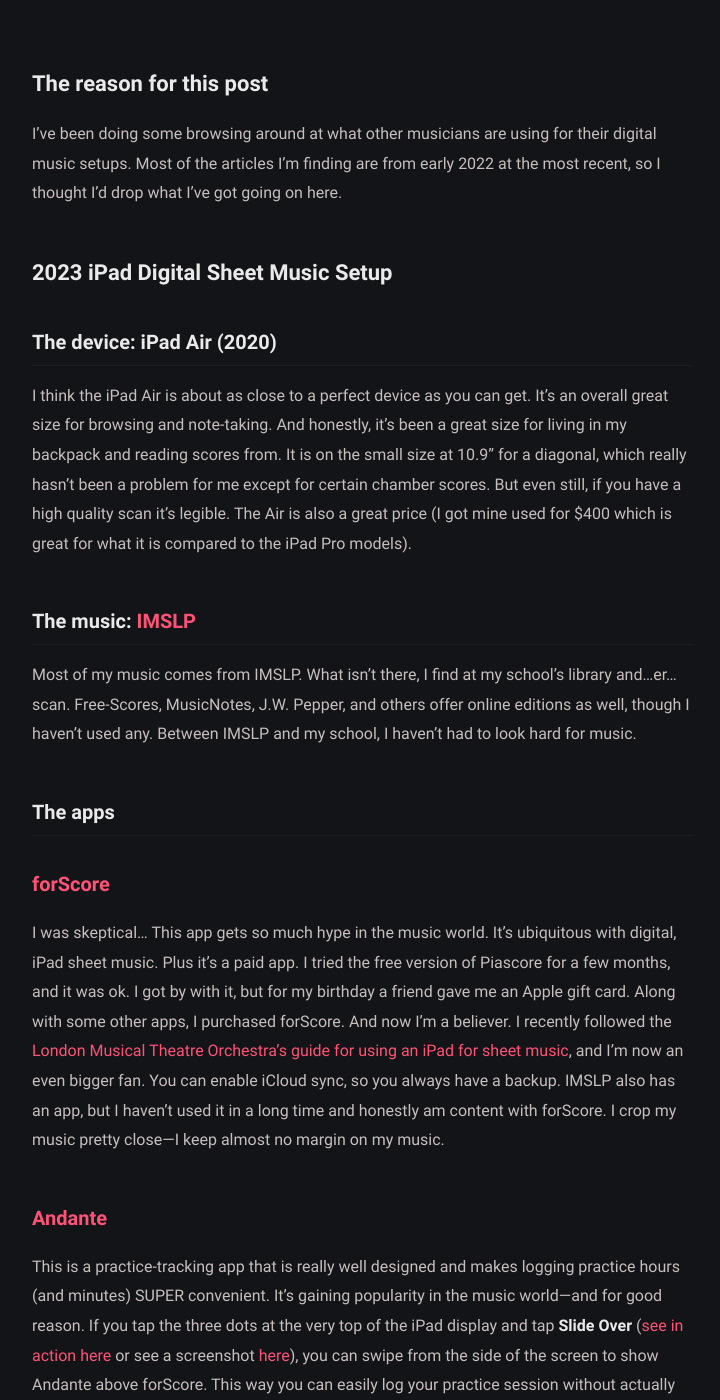
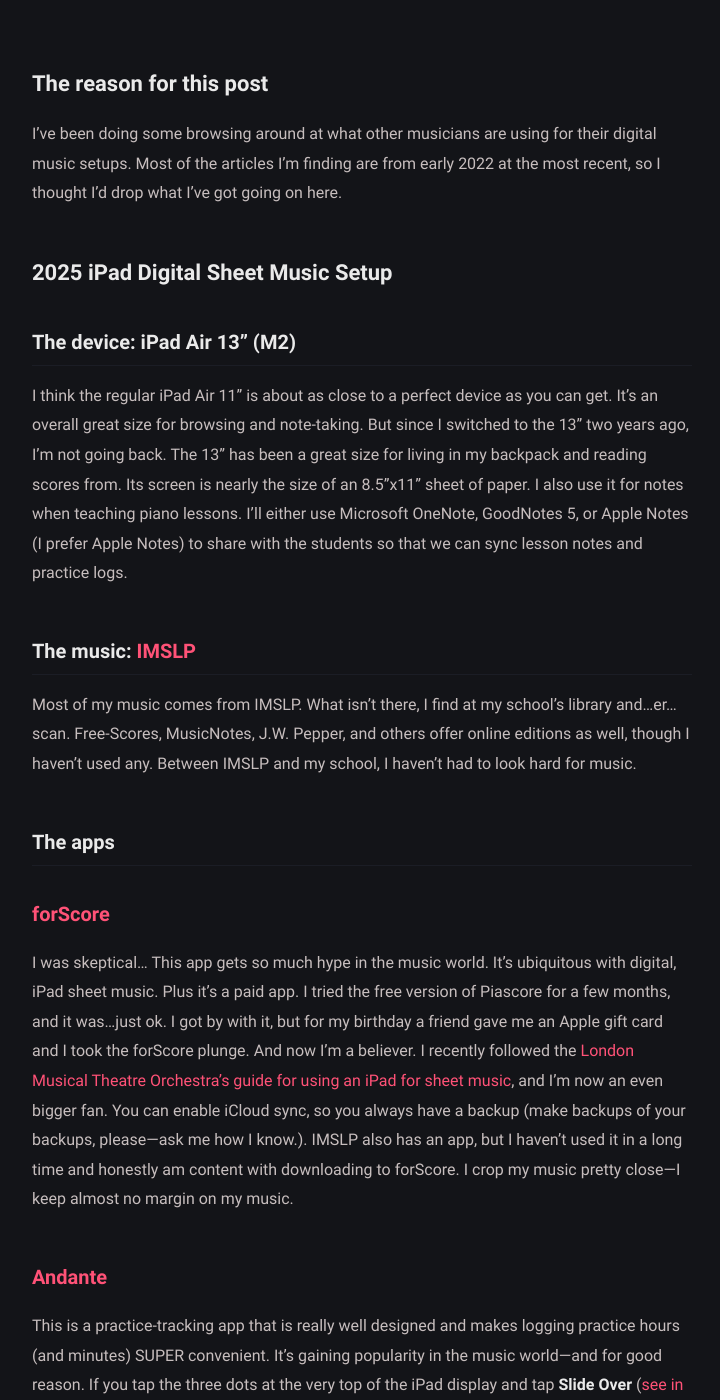
Before and after one commit to atrial-albumen/atrial-albumen.github.io, a Jekyll site: the page built from _posts/2023-05-25-i-use-an-ipad/2025-09-29-i-use-an-ipad.md, in a window 1280 px wide and 1400 px high, scrolled down 344 px. Shown: the whole window, without its empty margins (278-998 px from the left). Built offline with Jekyll 4.4.1, drawn with Linux system fonts in a browser that asks for light colours; some of the changed text lies outside the part shown.

Commit message:
Update and rename 2023-05-25-i-use-an-ipad.md to 2025-09-29-i-use-an-ipad.md
2025 updates

```diff
--- a/_posts/2023-05-25-i-use-an-ipad/2023-05-25-i-use-an-ipad.md
+++ b/_posts/2023-05-25-i-use-an-ipad/2025-09-29-i-use-an-ipad.md
@@ -1,31 +1,34 @@
 ---
 title: How I Use an iPad for Sheet Music
-date: 2023-05-25 14:00:00 +0s
+date: 2025-09-29 09:00:00 +0s
 modified:
 tags: [iPad]
-description: A breakdown of how I read sheet music in graduate school.
+description: A breakdown of how I read sheet music in graduate school and beyond.
 ---
 
 ## The reason for this post
 I've been doing some browsing around at what other musicians are using for their digital music setups. Most of the articles I'm finding are from early 2022 at the most recent, so I thought I'd drop what I've got going on here.
 
-## 2023 iPad Digital Sheet Music Setup
-### The device: iPad Air (2020)
-I think the iPad Air is about as close to a perfect device as you can get. It’s an overall great size for browsing and note-taking. And honestly, it's been a great size for living in my backpack and reading scores from. It is on the small size at 10.9" for a diagonal, which really hasn't been a problem for me except for certain chamber scores. But even still, if you have a high quality scan it's legible. The Air is also a great price (I got mine used for $400 which is great for what it is compared to the iPad Pro models).
+## 2025 iPad Digital Sheet Music Setup
+### The device: iPad Air 13" (M2)
+I think the regular iPad Air 11" is about as close to a perfect device as you can get. It’s an overall great size for browsing and note-taking. But since I switched to the 13" two years ago, I'm not going back. The 13" has been a great size for living in my backpack and reading scores from. Its screen is nearly the size of an 8.5"x11" sheet of paper.
+I also use it for notes when teaching piano lessons. I'll either use Microsoft OneNote, GoodNotes 5, or Apple Notes (I prefer Apple Notes) to share with the students so that we can sync lesson notes and practice logs.
 ### The music: [IMSLP](https://imslp.org)
 Most of my music comes from IMSLP. What isn’t there, I find at my school’s library and…er…scan. Free-Scores, MusicNotes, J.W. Pepper, and others offer online editions as well, though I haven’t used any. Between IMSLP and my school, I haven’t had to look hard for music.
 ### The apps
 #### [forScore](https://forscore.co/)
-I was skeptical… This app gets so much hype in the music world. It’s ubiquitous with digital, iPad sheet music. Plus it’s a paid app. I tried the free version of Piascore for a few months, and it was ok. I got by with it, but for my birthday a friend gave me an Apple gift card. Along with some other apps, I purchased forScore. And now I’m a believer. I recently followed the [London Musical Theatre Orchestra’s guide for using an iPad for sheet music](https://www.lmto.org/lmto-ipad-guide/), and I’m now an even bigger fan. You can enable iCloud sync, so you always have a backup. IMSLP also has an app, but I haven't used it in a long time and honestly am content with forScore. I crop my music pretty close—I keep almost no margin on my music.
+I was skeptical… This app gets so much hype in the music world. It’s ubiquitous with digital, iPad sheet music. Plus it’s a paid app. I tried the free version of Piascore for a few months, and it was...just ok. I got by with it, but for my birthday a friend gave me an Apple gift card and I took the forScore plunge. And now I’m a believer. I recently followed the [London Musical Theatre Orchestra’s guide for using an iPad for sheet music](https://www.lmto.org/lmto-ipad-guide/), and I’m now an even bigger fan. You can enable iCloud sync, so you always have a backup (make backups of your backups, please—ask me how I know.). IMSLP also has an app, but I haven't used it in a long time and honestly am content with downloading to forScore. I crop my music pretty close—I keep almost no margin on my music.
 #### [Andante](https://apps.apple.com/us/app/andante-practice-journal/id1530262372)
 This is a practice-tracking app that is really well designed and makes logging practice hours (and minutes) SUPER convenient. It’s gaining popularity in the music world—and for good reason. If you tap the three dots at the very top of the iPad display and tap **Slide Over** ([see in action here](https://jonahlosh.com/assets/img/andante-slide-over.MP4) or see a screenshot [here](https://jonahlosh.com/assets/img/IMG_A1A16CD0BF7B-1.jpeg)), you can swipe from the side of the screen to show Andante above forScore. This way you can easily log your practice session without actually leaving forScore. I bought the pro version because it’s just awesome and am ok with paying $5 for a non-subscription app.
 #### [GoodNotes](https://apps.apple.com/us/app/goodnotes-5/id1444383602)
 GoodNotes is one of the first iPad apps I purchased. It works like notebooks and pieces of paper—you can throw anything in it. Some people bullet journal with it. I took notes with it for a long time (though now I keep it mainly for class notes). It has an option for staff paper, so it’s awesome for composition and sketching ideas down.
 #### [SongBook](https://apps.apple.com/us/app/songbook-chordpro/id392888837)
 This is another app that I got with that gift card. It’s great for working with ChordPro files and Chord Charts! Essential for me as a church musician.
+#### [Sunday Keys](https://sundaysounds.com/pages/sunday-keys-app)
+Sunday Keys from [Sunday Sounds](https://sundaysounds.com/) has revolutionized my life. Where I was previously playing keyboard patches through MainStage or Logic Pro on my poor MacBook Air, I've completely switched to using my iPad for sound patches. There's an incredible amount of value in this app. Their patches sound amazing (the Stage Grand | Room is my favorite piano sound, but they literally have everything), you can program MIDI controls to an external controller or the faders and pads on your keyboard, if it has them, and you can build sets and patches endlessly. Sunday Sounds also has a wealth of free tutorials on most of the big worship music; they even have song-specific patches to make your keys sound like the album. I prefer building my own, but it's fun to experiment. Highly, highly recommend, especially if you play in a church context or gig with a keyboard that either doesn't have good sounds or doesn't have built-in patches.
 ### The accessories
-#### Apple Pencil
-If you want to take notes or mark your digital scores, you’ve got to get an Apple Pencil. Apple stuff is not cheap. There are some third-party alternatives I’ve seen on Amazon that are as cheap as $20, but I can’t verify quality or if they even work. I bought a second generation Pencil secondhand on eBay to save some cash. I also just this week got some third-party tips for it that are more like a fine-point pen. I’m a fan as it makes the Pencil more like the pens that I like to write with, and it makes annotations more precise since the tip is finer than the OEM tip. Check out [LMTO’s article](https://www.lmto.org/lmto-ipad-guide/) for some good forScore settings changes when you’re using the Pencil!
+#### Apple Pencil Pro
+If you want to take notes or mark your digital scores, you’ve got to get an Apple Pencil. Apple stuff is not cheap. There are some third-party alternatives I’ve seen on Amazon that are as cheap as $20, but I can’t verify quality or if they even work. I bought this with trade-in credit, but if I was paying cash I'd try one of the alternatives. The only thing that makes the Pencil Pro maybe worth it is that it charges wirelessly; otherwise, get something else. Check out [LMTO’s article](https://www.lmto.org/lmto-ipad-guide/) for some good forScore settings changes when you’re using the Pencil!
 #### Bluetooth page turner
 Part of the fun of digital music is it eliminates a job that I just don’t like: the page turner. I’m sorry, page turners of the world, but having turned pages (and botched it) I have little faith that there will not be some kind of crisis in a performance. My parents got me a Donner page turning bluetooth pedal, but there are many that I've heard good things about. One that's popular is the FireFly. It takes a few weeks to get used to but now…if I practice without it…I find myself mashing my left foot trying to turn pages… That’s muscle memory for you.
 #### Screen protector
@@ -55,6 +58,6 @@
 
 I have an Anker 100W charger. It’s way over-juiced, but it will give me 25% battery back in 10 minutes, if I remember correctly. Keep a charger and two USB-C cables on you at all times.
 
-If I think of anything else, I’ll update this. Overall, I’m a fan of the iPad Air as a sheet music reader. I still print out music to give me the option to practice without a screen and to have a backup of my music should the Apocalypse come. At some point I want to upgrade to a 12.9" iPad, but it's hard to justify the price right now.
+If I think of anything else, I’ll update this. Overall, I’m a fan of the iPad Air as a sheet music reader. I still print out music to give me the option to practice without a screen and to have a backup of my music should the Apocalypse come.
 
 Let me know if you have any suggestions or questions! 🫡🎹
```
